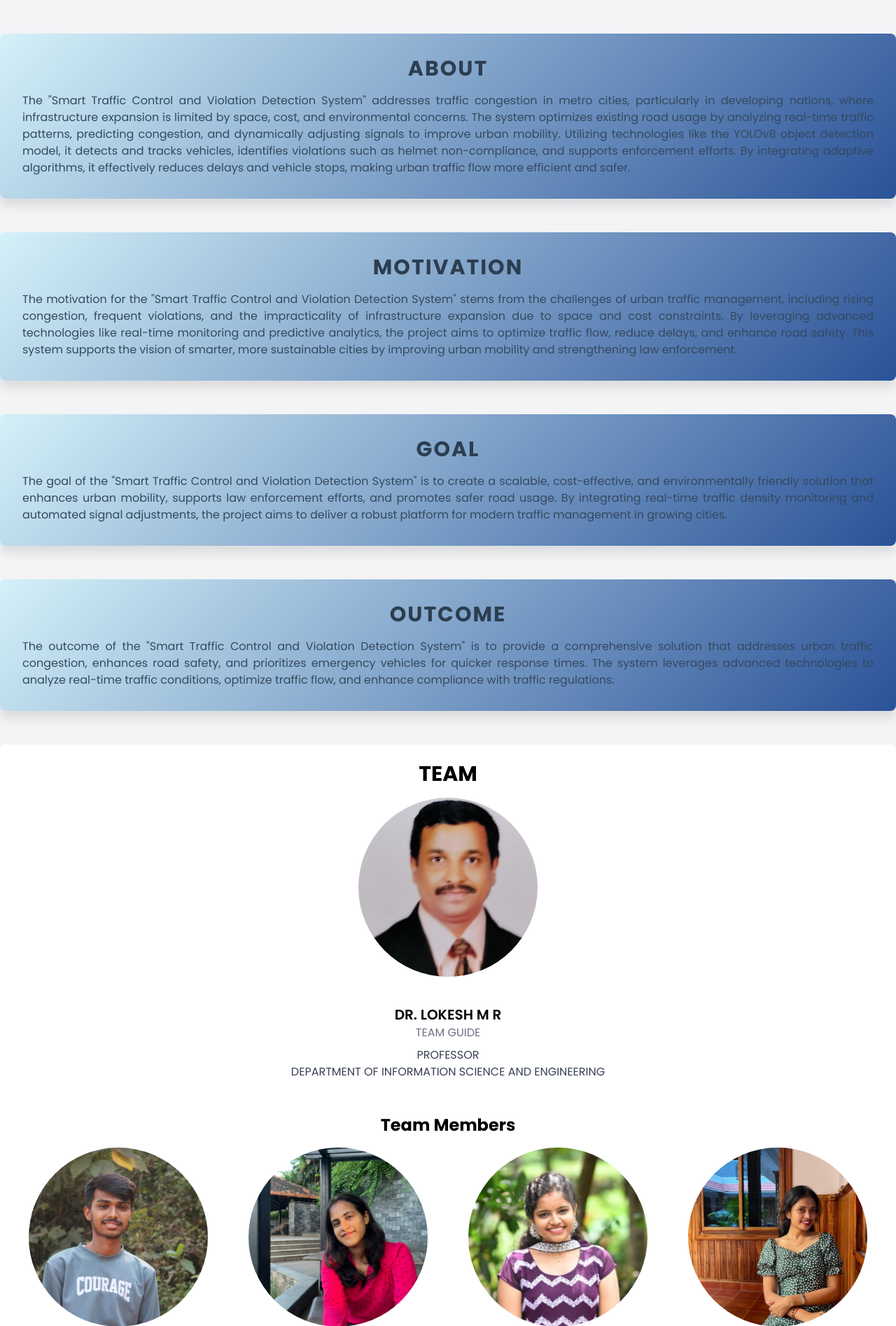
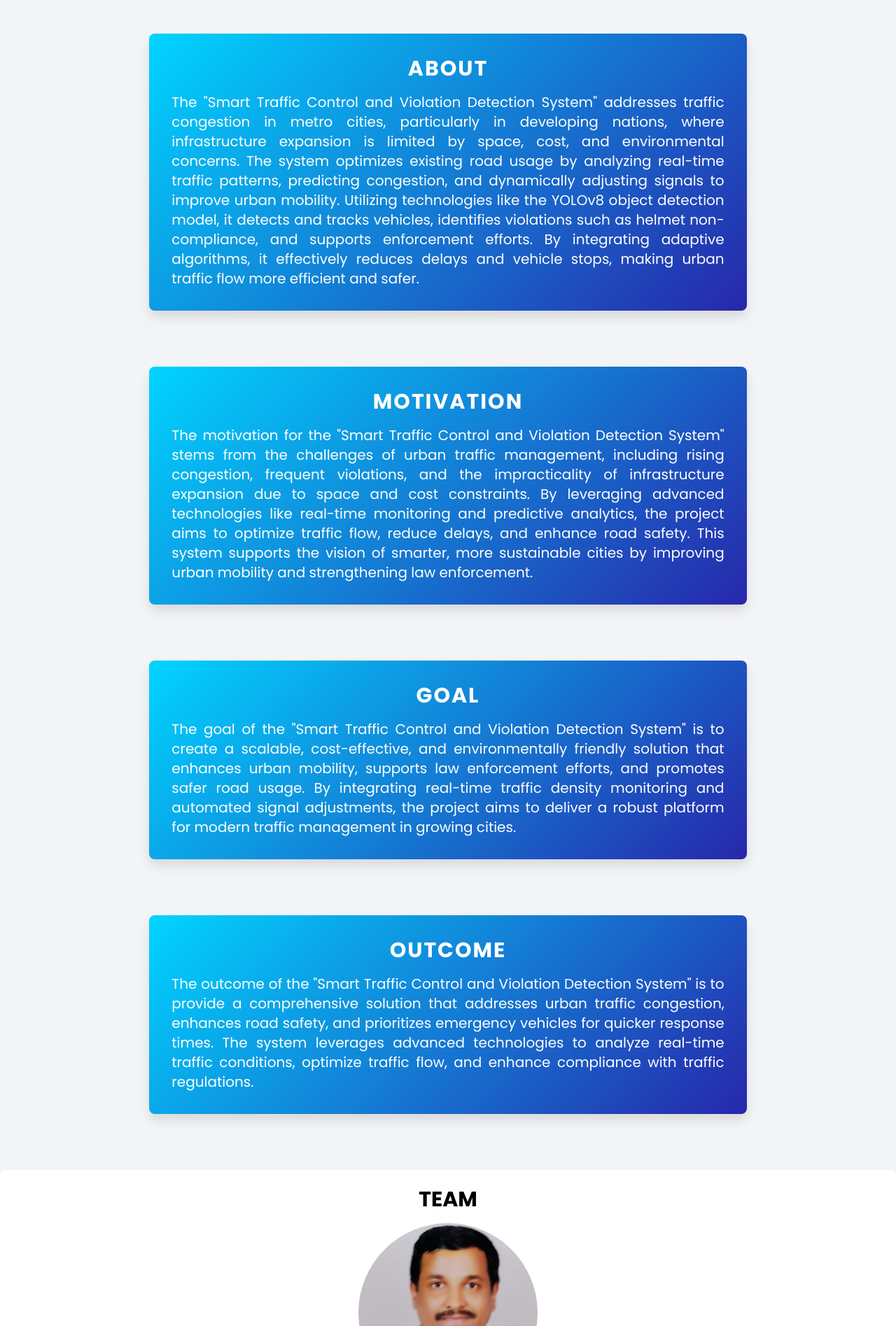
Before and after one commit to Jyothi0502/Traffic-Signal-Detection-and-Violation-System, a Django app: page / in a window 1280 px wide. Shown: the part 816-2711 px from the top of the page at 70% size. Run offline with Django 5.2, Linux system fonts and the light colour scheme; some libraries are stand-ins or nearby versions.

Commit message:
css added

```diff
--- a/trafficsystem/app/templates/base.html
+++ b/trafficsystem/app/templates/base.html
@@ -60,13 +60,17 @@
         }
 
         .section {
-            background: linear-gradient(135deg, #d4f1f9, #2a5298);
+            background: linear-gradient(135deg, #00d4ff, #2727ab);
 
             padding: 2rem;
             border-radius: 0.5rem;
             box-shadow: 0 10px 15px rgba(0, 0, 0, 0.1);
             margin-bottom: 2rem;
             animation: fadeInUp 1s ease-in-out;
+            transition: box-shadow 0.3s ease-in-out;
+        }
+        .section:hover {
+            box-shadow: 0 40px 50px rgba(0, 0, 0, 0.2);
         }
 
         .section h2 {
@@ -196,37 +200,37 @@
         </div>
 
         <!-- About -->
-        <div class="mt-12" id="about">
-            <div class="section">
-                <h2 class="text-3xl font-bold text-center mb-4">ABOUT</h2>
-                <p>
+        <div class="mt-12 flex justify-center" id="about">
+            <div class="section w-full md:w-3/4 lg:w-2/3">
+                <h2 class="text-3xl font-bold text-center mb-4" style="color:white">ABOUT</h2>
+                <p class="text-xl"style="color:white">
                     The "Smart Traffic Control and Violation Detection System" addresses traffic congestion in metro cities, particularly in developing nations, where infrastructure expansion is limited by space, cost, and environmental concerns. The system optimizes existing road usage by analyzing real-time traffic patterns, predicting congestion, and dynamically adjusting signals to improve urban mobility. Utilizing technologies like the YOLOv8 object detection model, it detects and tracks vehicles, identifies violations such as helmet non-compliance, and supports enforcement efforts. By integrating adaptive algorithms, it effectively reduces delays and vehicle stops, making urban traffic flow more efficient and safer.
                 </p>
             </div>
         </div>
        <!-- Motivation -->
-        <div class="mt-12" id="motivation">
-            <div class="section">
-                <h2 class="text-3xl font-bold text-center mb-4">MOTIVATION</h2>
-                <p>
+       <div class="mt-12 flex justify-center" id="motivation">
+        <div class="section w-full md:w-3/4 lg:w-2/3">
+            <h2 class="text-3xl font-bold text-center mb-4" style="color:white">MOTIVATION</h2>
+            <p class="text-xl" style="color:white">
                 The motivation for the "Smart Traffic Control and Violation Detection System" stems from the challenges of urban traffic management, including rising congestion, frequent violations, and the impracticality of infrastructure expansion due to space and cost constraints. By leveraging advanced technologies like real-time monitoring and predictive analytics, the project aims to optimize traffic flow, reduce delays, and enhance road safety. This system supports the vision of smarter, more sustainable cities by improving urban mobility and strengthening law enforcement.
             </p>
         </div>
     </div>
     <!-- Goal -->
-        <div class="mt-12" id="goal">
-            <div class="section">
-                <h2 class="text-3xl font-bold text-center mb-4">GOAL</h2>
-                <p>
+    <div class="mt-12 flex justify-center" id="goal">
+        <div class="section w-full md:w-3/4 lg:w-2/3">
+            <h2 class="text-3xl font-bold text-center mb-4" style="color:white">GOAL</h2>
+            <p class="text-xl" style="color:white">
                 The goal of the "Smart Traffic Control and Violation Detection System" is to create a scalable, cost-effective, and environmentally friendly solution that enhances urban mobility, supports law enforcement efforts, and promotes safer road usage. By integrating real-time traffic density monitoring and automated signal adjustments, the project aims to deliver a robust platform for modern traffic management in growing cities.
             </p>
         </div>
     </div>
     <!-- Outcome -->
-        <div class="mt-12" id="outcome">
-            <div class="section">
-                <h2 class="text-3xl font-bold text-center mb-4">OUTCOME</h2>
-                <p>
+    <div class="mt-12 flex justify-center" id="outcome">
+        <div class="section w-full md:w-3/4 lg:w-2/3">
+            <h2 class="text-3xl font-bold text-center mb-4" style="color:white">OUTCOME</h2>
+            <p class="text-xl" style="color:white">
                 The outcome of the "Smart Traffic Control and Violation Detection System" is to provide a comprehensive solution that addresses urban traffic congestion, enhances road safety, and prioritizes emergency vehicles for quicker response times. The system leverages advanced technologies to analyze real-time traffic conditions, optimize traffic flow, and enhance compliance with traffic regulations.
             </p>
         </div>
```
Lines whose indentation alone changed are shown as unchanged.
